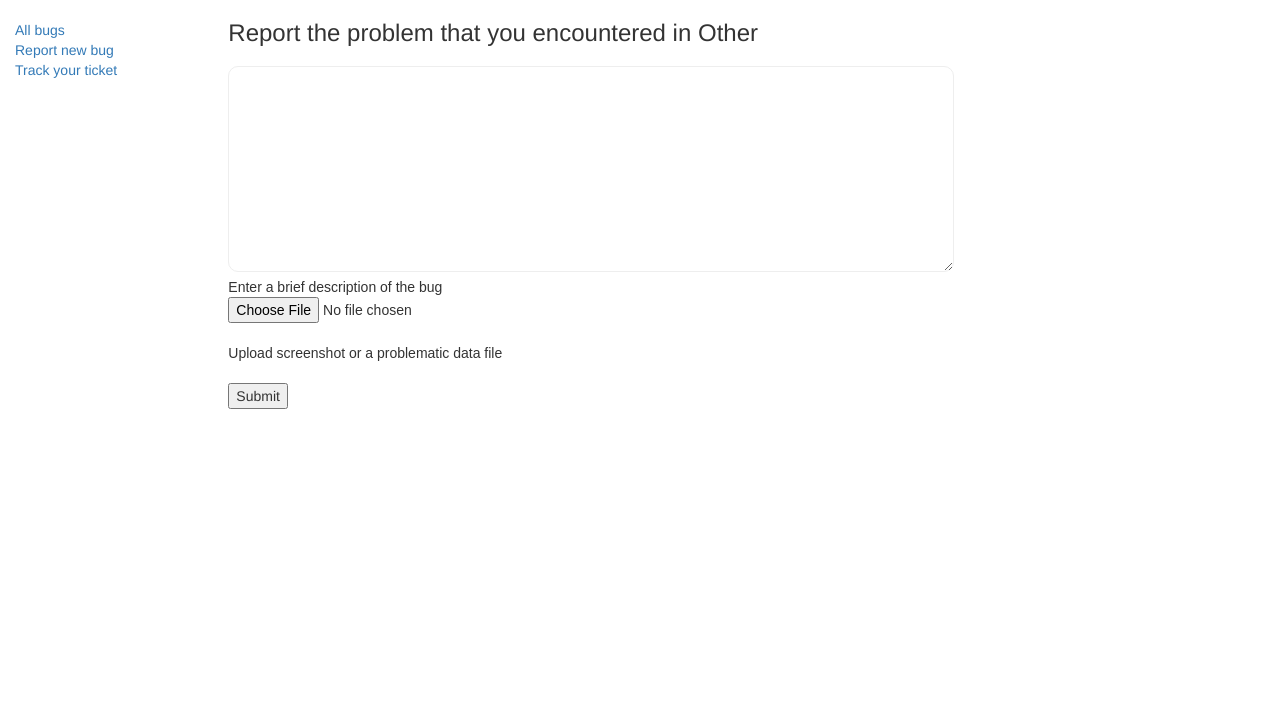
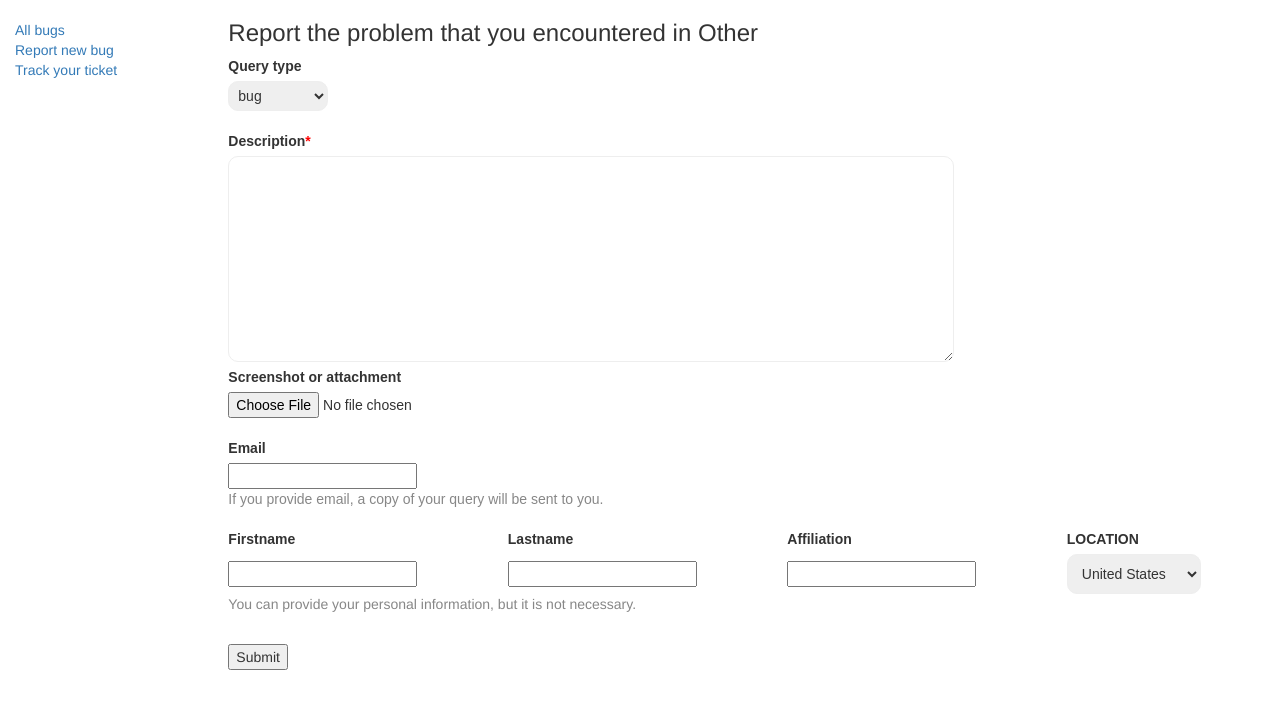
Before and after one commit to dzoanka/Bugs-reporting, a Django app: page /tracker/bug/create/o/ in a window 1280 px wide. Shown: the top 709 px of the page. Run offline with Django 3.2, Linux system fonts and the light colour scheme; some libraries are stand-ins or nearby versions.

Commit message:
Add form of new fields (in progress)

```diff
--- a/bugreport/bugreport/settings.py
+++ b/bugreport/bugreport/settings.py
@@ -15,7 +15,7 @@ import os
 
 # Build paths inside the project like this: BASE_DIR / 'subdir'.
 BASE_DIR = Path(__file__).resolve().parent.parent
-MEDIA_ROOT = os.path.join(BASE_DIR, 'static/media/')
+MEDIA_ROOT = 'tracker/static/media/'
 
 # Quick-start development settings - unsuitable for production
 # See https://docs.djangoproject.com/en/3.2/howto/deployment/checklist/
--- a/bugreport/tracker/admin.py
+++ b/bugreport/tracker/admin.py
@@ -28,7 +28,7 @@ class BookAdmin(admin.ModelAdmin):
 
 @admin.register(Bug)
 class BugAdmin(admin.ModelAdmin):
-    list_display = ('ticket_no', 'project', 'description', 'created_at', 'status', 'date_fixed')
+    list_display = ('ticket_no', 'project', 'description', 'screenshot_or_attachment', 'created_at', 'status', 'date_fixed')
 
 # Register the Admin classes for BookInstance using the decorator
 @admin.register(BookInstance)
--- a/bugreport/tracker/models.py
+++ b/bugreport/tracker/models.py
@@ -105,7 +105,6 @@ class Bug(models.Model):
         help_text='Project where bug is occuring',
     )
 
-    #last_name = models.CharField(max_length=100)
     description = models.TextField(max_length=1000, help_text='Enter a brief description of the bug')
 
     first_name = models.CharField(max_length=100, null=True, blank=True)
@@ -131,7 +130,7 @@ class Bug(models.Model):
         default='us',
     )
 
-    email = models.EmailField(max_length=254)
+    email = models.EmailField(max_length=254, null=True, blank=True)
 
     QUERY_TYPE = (
         ('b', 'bug'),
--- a/bugreport/tracker/static/css/styles.css
+++ b/bugreport/tracker/static/css/styles.css
@@ -9,9 +9,8 @@
 
 textarea {
   width:70%;
-  margin:10px 0 0 0;
 }
-table textarea, table select {
+table textarea, table select{
   border-radius:10px;
   border: 1px solid #eee;
   transition: .3s border-color;
@@ -21,12 +20,12 @@ table select {
   padding: 10px;
 }
 
+.query_type select {
+  padding: 5px;
+}
+
 table textarea:hover, table select:hover {
   border: 1px solid #aaa;
-}
-
-form th {
-  display: none;
 }
 
 form th, form td {
--- a/bugreport/tracker/templates/base_generic_project.html
+++ b/bugreport/tracker/templates/base_generic_project.html
@@ -21,7 +21,7 @@
         <ul class="sidebar-nav">
           <li><a href="{% url 'bugs-project' project=project %}">All bugs</a></li>
           <li><a href="{% url 'bug-create-project' project=project %}">Report new bug</a></li>
-          <li><a href="{% url 'bug-track-ticket' %}">Track your ticket</a></li>
+          <li><a href="{% url 'bug-track-ticket-project' project=project %}">Track your ticket</a></li>
         </ul>
         {% endblock %}
       </div>
--- a/bugreport/tracker/templates/tracker/bug_form_project.html
+++ b/bugreport/tracker/templates/tracker/bug_form_project.html
@@ -2,12 +2,67 @@
 
 {% block content %}
 <h3>Report the problem that you encountered in {{project_full}}</h3>
-  <form action="" method="post">
+<form action="" method="post" enctype="multipart/form-data">
   {% csrf_token %}
+  <table class="query_type">
+    <tbody>
+      <tr>
+        <th><label for="id_query_type">Query type</label></th>
+      </tr>
+      <tr>
+        <td>{{form.query_type}}</td>
+      </tr>
+    </tbody>
+  </table>
+  <br>
   <table>
-    {{ form.as_table }}
+    <tbody>
+      <tr>
+        <th><label for="id_description">Description<span style="color:red">*</span></label></th>
+      </tr>
+      <tr>
+        <td>{{form.description}}</td>
+      </tr>
+      <tr>
+        <th><label for="id_screenshot_or_attachment">Screenshot or attachment</label></th>
+      </tr>
+      <tr>
+        <td>{{form.screenshot_or_attachment}}</td>
+      </tr>
+    </tbody>
   </table>
+  <br>
+  <table>
+    <tbody>
+      <tr>
+        <th><label for="id_email">Email</label></th>
+      </tr>
+      <tr>
+        <td>{{form.email}}<br><span style="color:#878787">If you provide email, a copy of your query will be sent to you.</span></td>
+      </tr>
+    </tbody>
+  </table>
+  <br>
+  <table>
+    <tbody>
+      <tr>
+        <th><label for="id_first_name">Firstname</label></th>
+        <th><label for="id_last_name">Lastname</label></th>
+        <th><label for="id_affiliation">Affiliation</label></th>
+        <th><label for="id_location">LOCATION</label></th>
+      </tr>
+      <tr>
+        <td>{{form.first_name}}</td>
+        <td>{{form.last_name}}</td>
+        <td>{{form.affiliation}}</td>
+        <td>{{form.location}}</td>
+      </tr>
+    </tbody>
+  </table>
+  <p style="color:#878787">You can provide your personal information, but it is not necessary.</p>
+
   <br>
   <input type="submit" value="Submit">
 </form>
+
 {% endblock %}
--- a/bugreport/tracker/urls.py
+++ b/bugreport/tracker/urls.py
@@ -12,8 +12,9 @@ urlpatterns += [
     path('bug/create/', views.BugCreate.as_view(), name='bug-create'),
     path('bug/<str:uuid>/update/', views.BugUpdate.as_view(), name='bug-update'),
     path('bug/<int:pk>/delete/', views.BugDelete.as_view(), name='bug-delete'),
+    path('bug/track/', views.track_ticket, name='bug-track-ticket'),
     path('bug/create/<str:project>/', views.ProjectBugCreate.as_view(), name='bug-create-project'),
-    path('bug/track/', views.track_ticket, name='bug-track-ticket'),
+    path('bug/track/<str:project>/', views.track_ticket, name='bug-track-ticket-project'),
 ]
 
 urlpatterns += [
--- a/bugreport/tracker/views.py
+++ b/bugreport/tracker/views.py
@@ -64,7 +64,7 @@ class BugCreate(CreateView):
 class ProjectBugCreate(CreateView):
     template_name = 'tracker/bug_form_project.html'
     model = Bug
-    fields = ['description', 'screenshot_or_attachment']
+    fields = ['description', 'screenshot_or_attachment', 'first_name', 'last_name', 'affiliation', 'location', 'email', 'query_type']
 
     def get_context_data(self, **kwargs):
         context = super(ProjectBugCreate, self).get_context_data(**kwargs)
```
Also changed, not shown: bugreport/tracker/templates/tracker/track_ticket_project.html (added, +13 -0 lines), bugreport/db.sqlite3, bugreport/tracker/migrations/0001_initial.py, bugreport/tracker/migrations/0002_alter_bug_email.py (added), bugreport/tracker/migrations/0002_auto_20220206_0001.py (deleted), bugreport/tracker/static/media/uploads/cases.png (added), bugreport/tracker/static/media/uploads/cases_2Z552SR.png (added), bugreport/tracker/static/media/uploads/deaths.png (added). Lines whose indentation alone changed are shown as unchanged.
